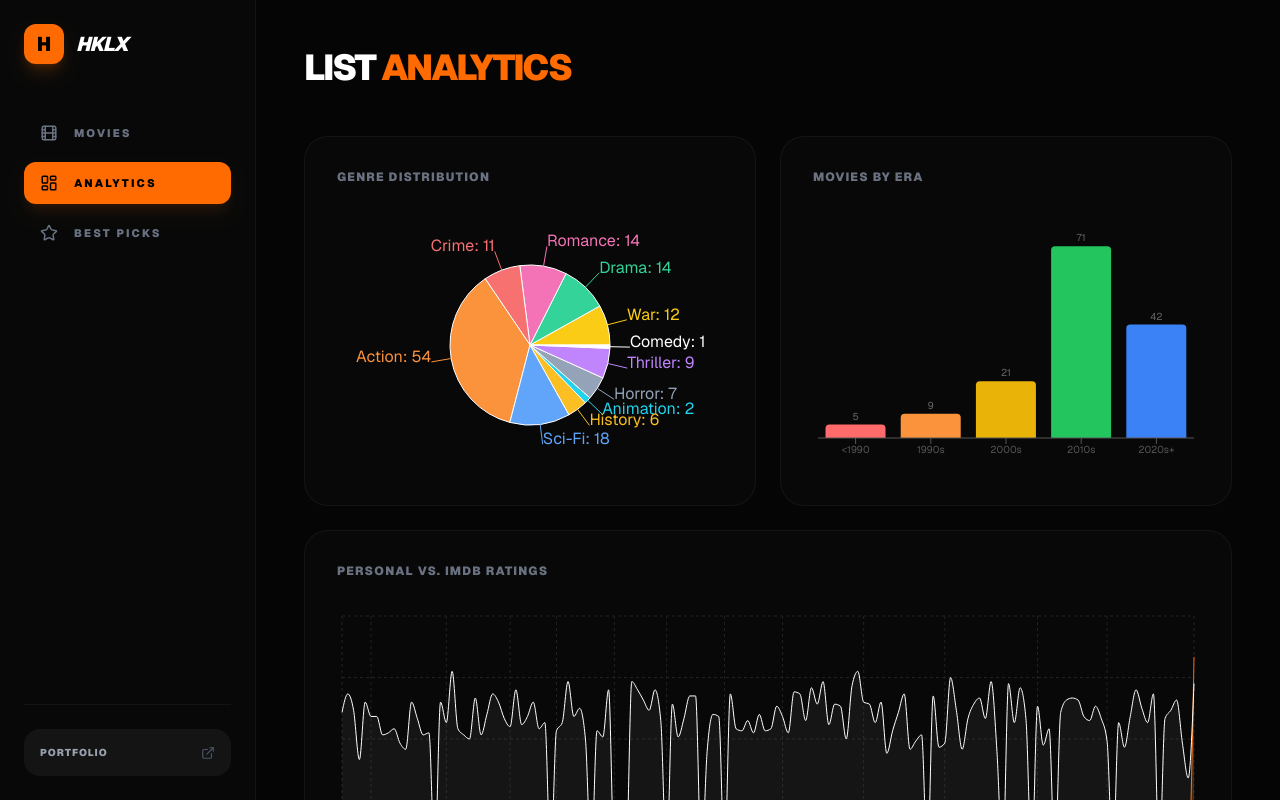
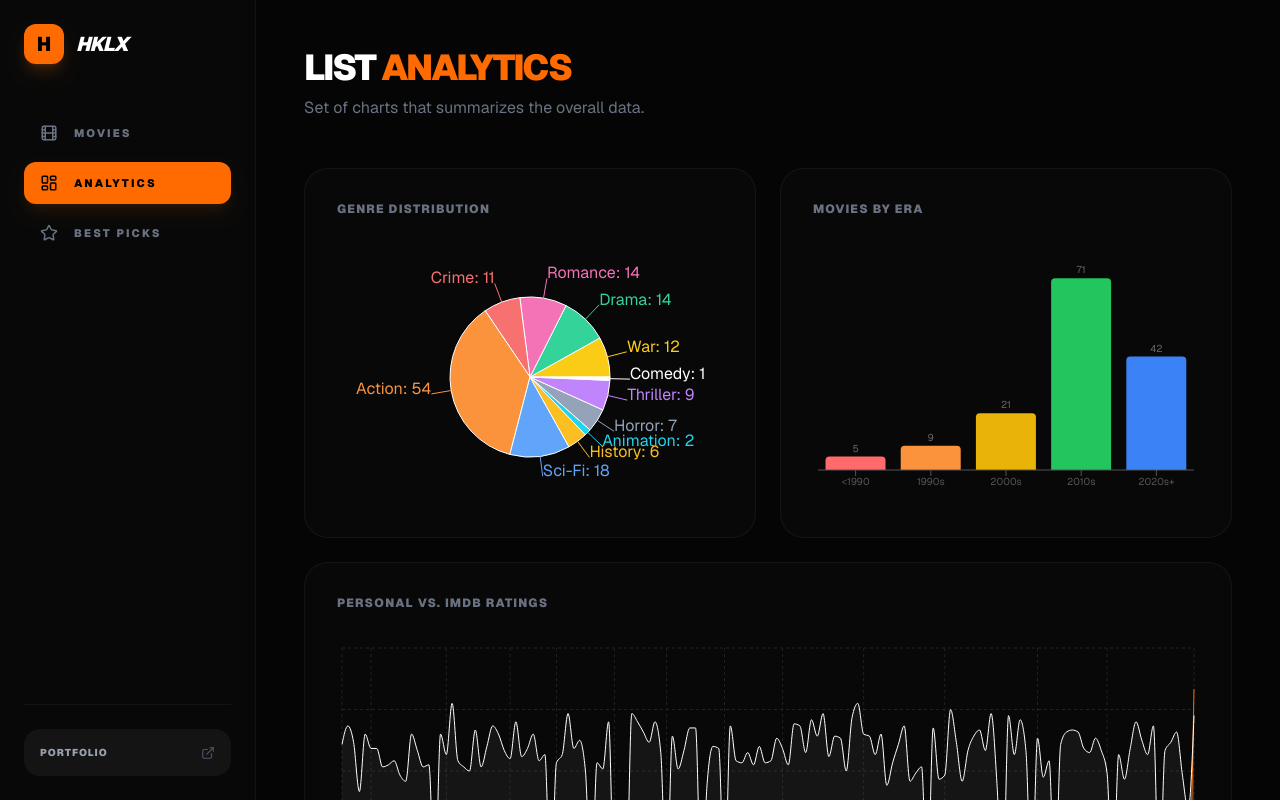
Before and after one commit to CodeWithHKL/hkl-movie-archive, a Next.js app: page /dashboard in a window 1280 px wide. Shown: the top 800 px of the page. Built offline with nearby package versions, Linux system fonts and the light colour scheme.

Commit message:
Set space y-2 for the Header structure

```diff
--- a/app/bestpicks/page.tsx
+++ b/app/bestpicks/page.tsx
@@ -16,9 +16,13 @@ export default function BestPicks() {
           <Menu />
         </button>
 
-        <header className="mb-16">
-          <h2 className="text-4xl font-black uppercase tracking-tighter mb-4">Best <span className="text-[#ff6b00]">Picks</span></h2>
-          <p className="text-gray-500 max-w-xl">Curated collections, manually selected by me.</p>
+        <header className="mb-16 space-y-2">
+          <h2 className="text-4xl font-black uppercase tracking-tighter">
+            Best <span className="text-[#ff6b00]">Picks</span>
+          </h2>
+          <p className="text-gray-500 max-w-xl">
+            Curated collections, manually selected by me.
+          </p>
         </header>
 
         {BEST_PICKS_COLLECTIONS.map((col, idx) => (
--- a/app/dashboard/page.tsx
+++ b/app/dashboard/page.tsx
@@ -38,7 +38,15 @@ export default function Dashboard() {
       <Sidebar isOpen={isSidebarOpen} setIsOpen={setIsSidebarOpen} activeTab="analytics" />
       <main className="flex-1 lg:ml-64 p-8 lg:p-12">
         <button onClick={() => setIsSidebarOpen(true)} className="lg:hidden mb-8 p-2 bg-white/5 rounded-lg"><Menu /></button>
-        <h2 className="text-4xl font-black uppercase tracking-tighter mb-12">List <span className="text-[#ff6b00]">Analytics</span></h2>
+
+        <div className="space-y-2 mb-12">
+          <h2 className="text-4xl font-black uppercase tracking-tighter">
+            List <span className="text-[#ff6b00]">Analytics</span>
+          </h2>
+          <p className="text-gray-500 max-w-xl">
+            Set of charts that summarizes the overall data.
+          </p>
+        </div>
 
         <div className="grid grid-cols-1 lg:grid-cols-2 gap-6">
           <div className="bg-[#080808] p-8 rounded-3xl border border-white/5">
```
